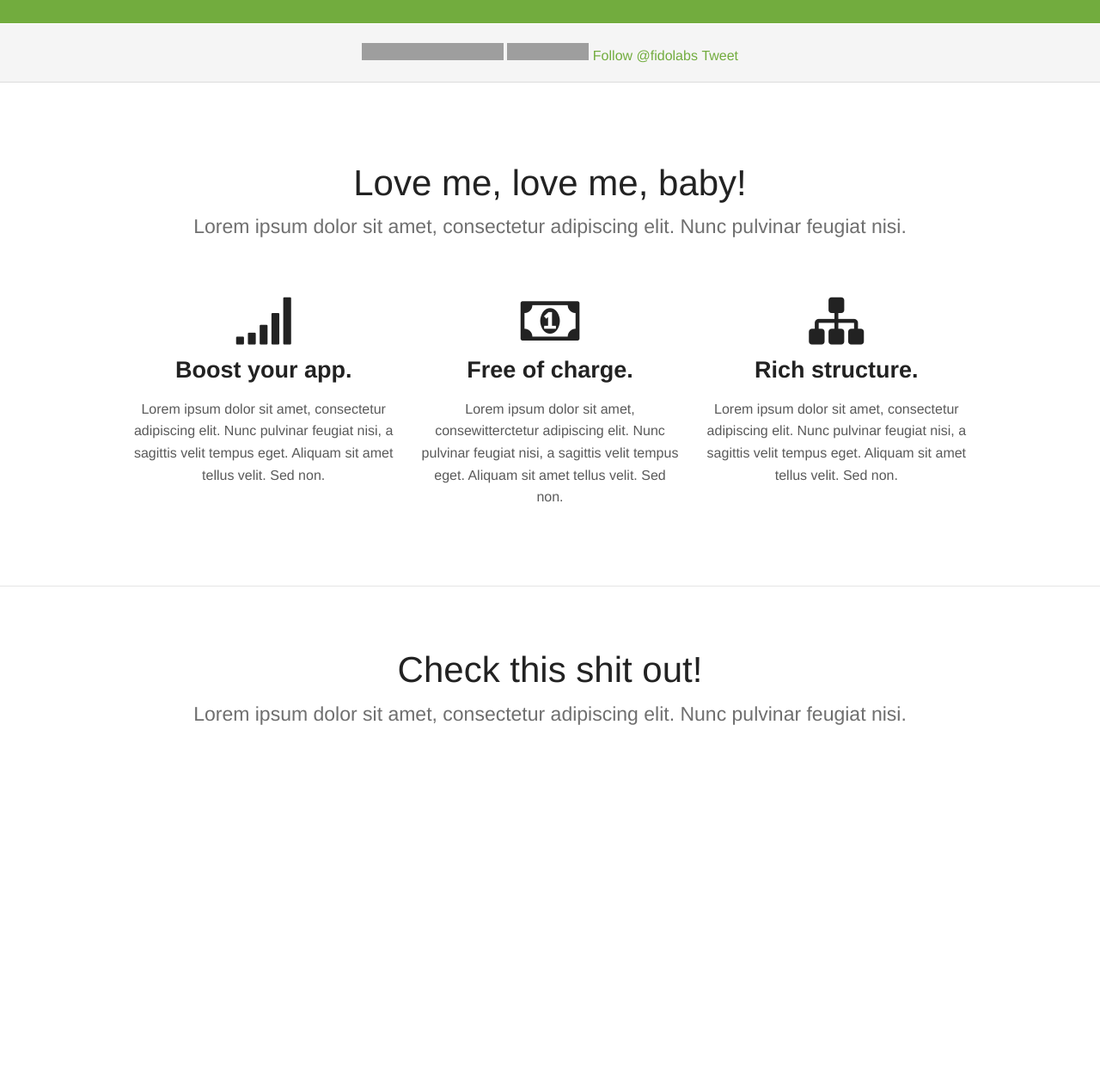
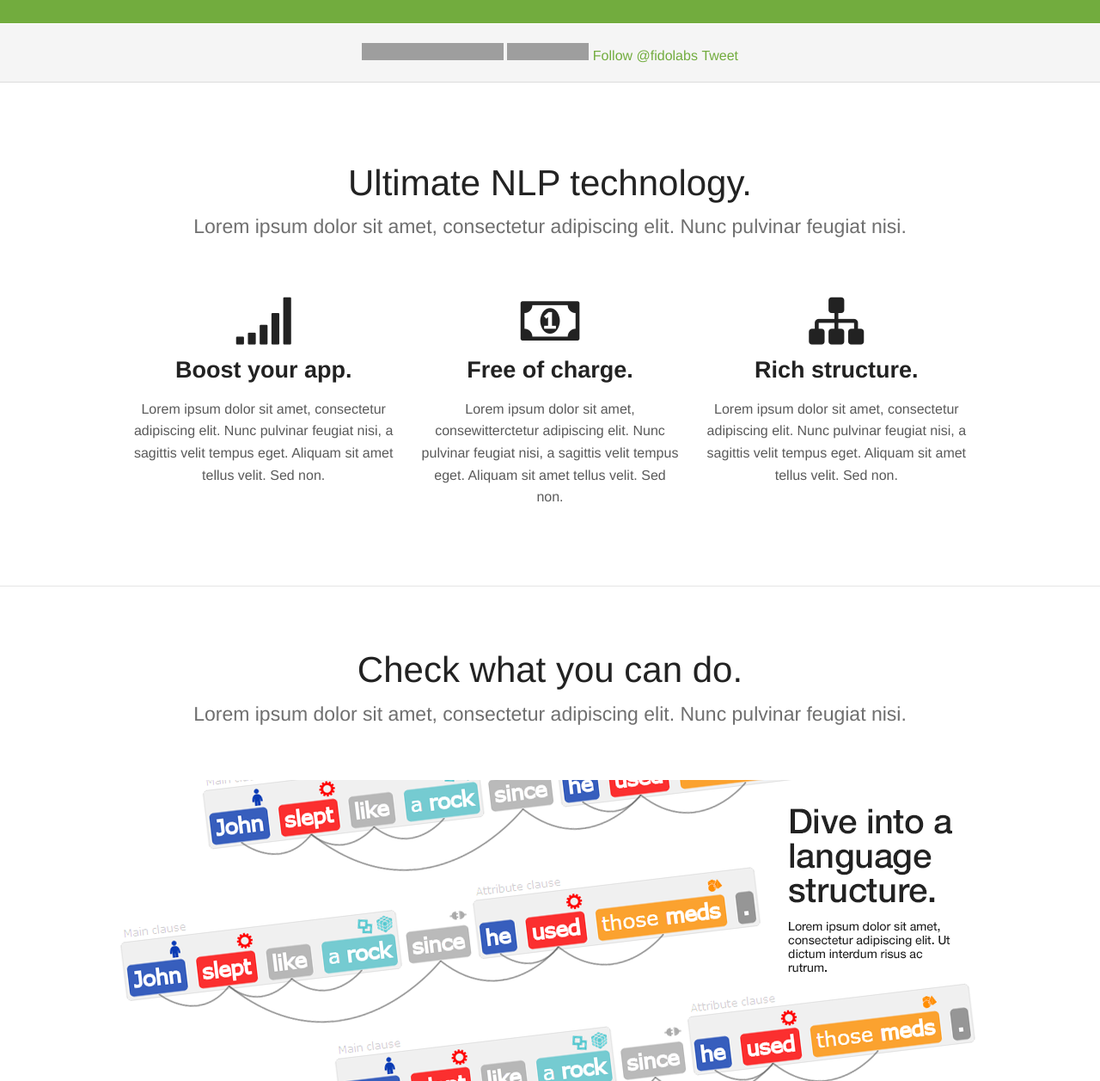
Before and after one commit to klemensior/ldapi, a plain HTML site: page index.html in a window 1280 px wide. Shown: the part 360-1617 px from the top of the page at 86% size. Before the commit the page ends 1217 px from the top, so only its background shows below. Drawn offline with nearby package versions, Linux system fonts and the light colour scheme; grey boxes are pictures that could not be loaded.

Commit message:
Slider finally added

```diff
--- a/css/style.css
+++ b/css/style.css
@@ -143,6 +143,14 @@ background: white;
 	margin-bottom: 0px;
 }
 
+.orbit-timer, .orbit-prev, .orbit-next{
+	display: none;
+}
+
+.slideshow-wrapper {
+	padding-top: 50px;
+}
+
 .sidebar {
 	width: 200px;
 }
--- a/index.html
+++ b/index.html
@@ -101,7 +101,7 @@
       <div class="benefits-container">
         <div class="row benefits">
           <h1>
-          Love me, love me, baby!</h2>
+          Ultimate NLP technology.</h2>
           <h4 class="subheader">Lorem ipsum dolor sit amet, consectetur adipiscing elit. Nunc pulvinar feugiat nisi.</h4>
         </div>
         <div class="row benefits-perticular">
@@ -127,24 +127,33 @@
             </div>
           </div>
         </div>
+        </div>
       </div>
-      </div>
+    </div>
       <div>
       <div class="row samples">
         <h1>
-        Check this shit out!</h2>
+        Check what you can do.</h2>
         <h4 class="subheader">Lorem ipsum dolor sit amet, consectetur adipiscing elit. Nunc pulvinar feugiat nisi.</h4>
       </div>
 
 
       <!-- Orbit Container -->
-      <div class="row">
+      <div class="row slideshow-wrapper">
+        <ul data-orbit>
+          <li>
+            <img src="img/slide1.png" />
+          </li>
+          <li>
+            <img src="img/slide2.png" />
+          </li>
+          <li>
+            <img src="img/slide3.png" />
+          </li>
+        </ul>
+      </div>
 
-        <div class="orbit with-bullets">
 
-        </div>
-
-      </div>
 
 
       <script>
```
